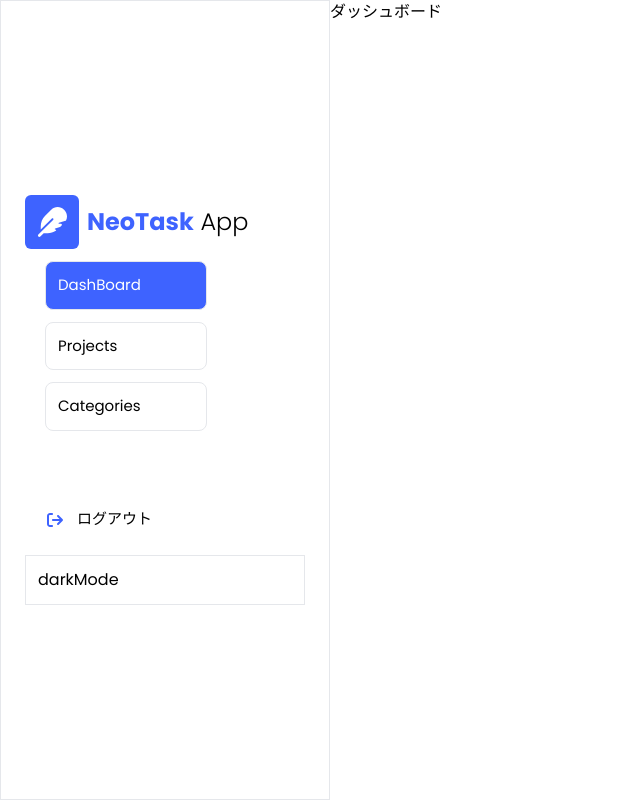
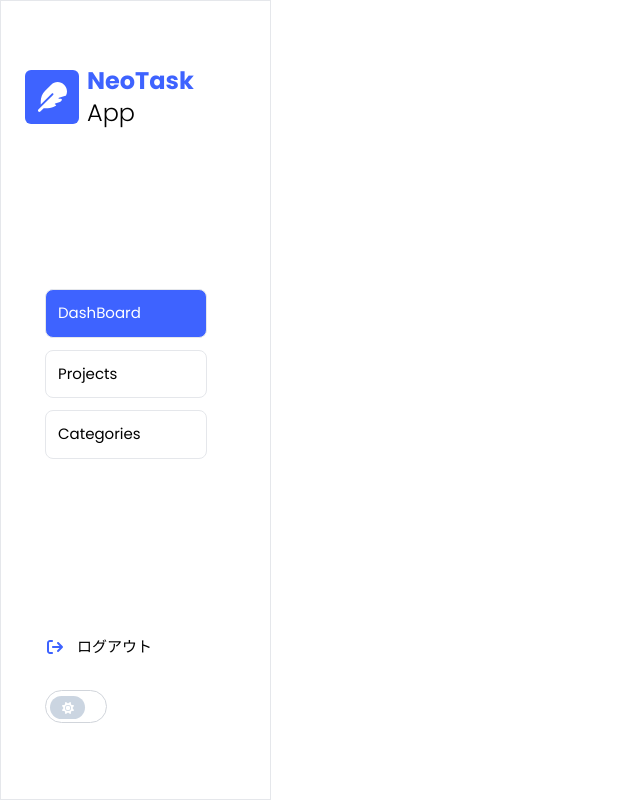
Before and after one commit to Kroro1208/neo-task-app, a Next.js app: page /dashboard in a window 1280 px wide. Shown: the whole page, without its empty margins (0-640 px from the left). Built offline with nearby package versions, Linux system fonts and the light colour scheme.

Commit message:
sideBarの配置修正してDarkModeが機能するようにした

```diff
--- /dev/null
+++ b/src/app/components/DarkMode.tsx
@@ -0,0 +1,47 @@
+
+import { useGlobalContextProvider } from '@/app/ContextAPI'
+import { faMoon, faSun } from '@fortawesome/free-solid-svg-icons';
+import { FontAwesomeIcon } from '@fortawesome/react-fontawesome';
+
+const DarkMode = () => {
+  const {isDark, setIsDark} = useGlobalContextProvider();
+
+  // const toggleMode = () => {
+  //   const newMode = !isDark;
+  //   localStorage.setItem('darkMode', JSON.stringify(newMode));
+  //   setIsDark(newMode);
+  // }
+
+
+  return (
+    <div>
+      <div className={`${isDark ? "bg-mainColor" : "border bg-transparent"}
+        relative rounded-3xl border-gray-300 h-[33px] w-[62px] flex`}>
+        <div
+        className='bg-red-500 h-full w-1/2 opacity-0'
+        onClick={() => {
+          setIsDark(false);
+        }}></div>
+        <div
+        className='bg-blue-500 h-full w-1/2 opacity-0'
+        onClick={()=>{
+          setIsDark(true);
+        }}></div>
+
+        <div className={`rounded-full h-[23px] top-[5px] w-[22px]
+        ${isDark ? "bg-white translate-x-[34px]" : "bg-slate-300 translate-x-[4px]"}
+          w-[35px] absolute transition-all flex items-center justify-center
+          `}>
+            <FontAwesomeIcon
+            className={`${isDark ? "text-mainColor" : "text-white"}`}
+            icon={isDark ? faMoon : faSun}
+            width={12}
+            height={12}
+            />
+        </div>
+      </div>
+    </div>
+  );
+}
+
+export default DarkMode
--- a/src/app/components/SideBar.tsx
+++ b/src/app/components/SideBar.tsx
@@ -4,6 +4,7 @@ import { useState } from "react";
 import { FontAwesomeIcon } from "@fortawesome/react-fontawesome";
 import { faArrowRightFromBracket, faFeather } from "@fortawesome/free-solid-svg-icons";
 import { useGlobalContextProvider } from "../ContextAPI";
+import DarkMode from "./DarkMode";
 
 interface MenuItem {
     name: string;
@@ -32,7 +33,7 @@ const SideBar = () => {
     }
 
   return (
-    <div className="poppins border border-gray-200 w-[330px] p-6 py-16 flex flex-col gap-3 justify-center">
+    <div className="poppins border border-gray-200 h-full w-[330px] p-6 py-16 flex flex-col gap-40 justify-center">
       {/* logo */}
       <div className="flex gap-2 items-center">
         <FontAwesomeIcon
@@ -75,10 +76,7 @@ const SideBar = () => {
             />
             <span className="text-[15px]">ログアウト</span>
         </div>
-      </div>
-      {/* DarkMode */}
-      <div className="border p-3">
-        darkMode
+        <DarkMode />
       </div>
     </div>
   );
--- a/src/app/components/dashboard/DashBoard.tsx
+++ b/src/app/components/dashboard/DashBoard.tsx
@@ -1,10 +1,8 @@
-
-import React from 'react'
 
 const DashBoard = () => {
   return (
-    <div>
-      ダッシュボード
+    <div className="poppins w-full">
+
     </div>
   )
 }
--- a/src/app/dashboard/page.tsx
+++ b/src/app/dashboard/page.tsx
@@ -1,7 +1,7 @@
 "use client";
 import { useGlobalContextProvider } from '../ContextAPI'
 import SideBar from '../components/SideBar';
-import DashBoard from '../components/dashboard/DashBoard';
+import DashBoard from '../components/Dashboard/Dashboard';
 
 const Page = () => {
     const {isDark, setIsDark} = useGlobalContextProvider();
--- a/src/app/layout.tsx
+++ b/src/app/layout.tsx
@@ -1,6 +1,7 @@
 import type { Metadata } from "next";
 import { Poppins } from "next/font/google";
 import "./globals.css";
+import GlobalContextProvider from "./ContextAPI";
 
 const poppints = Poppins({
   subsets: ["latin"],
@@ -20,7 +21,11 @@ export default function RootLayout({
 }>) {
   return (
     <html lang="en">
-      <body className={poppints.variable}>{children}</body>
+      <body className={poppints.variable}>
+        <GlobalContextProvider>
+          {children}
+        </GlobalContextProvider>
+      </body>
     </html>
   );
 }
--- a/src/app/page.tsx
+++ b/src/app/page.tsx
@@ -1,5 +1,5 @@
 import SideBar from "./components/SideBar";
-import DashBoard from "./components/dashboard/DashBoard";
+import DashBoard from "./components/DarkMode";
 
 export default function Home() {
   return (
```
